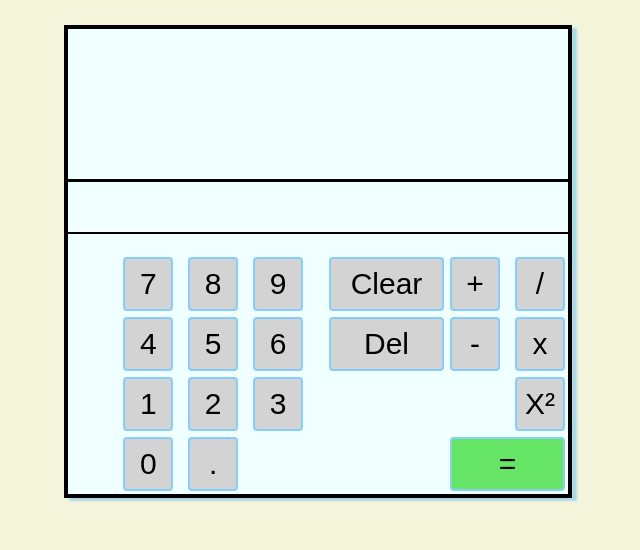
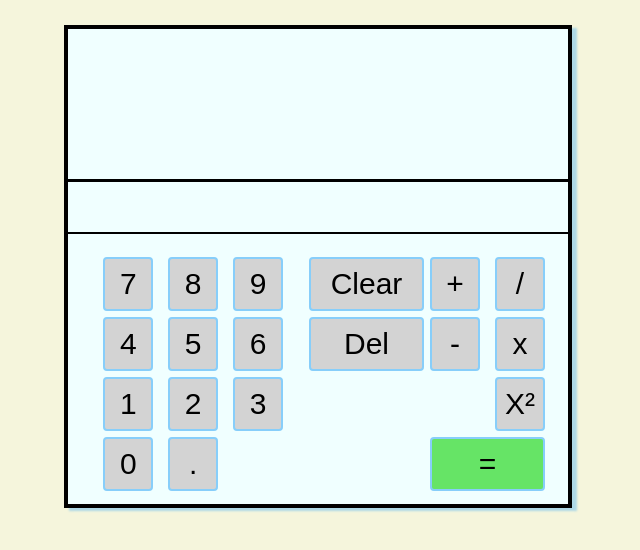
Before and after one commit to Soadaa56/calculator, a plain HTML site: page index.html in a window 1280 px wide. Shown: the whole page, without its empty margins (322-962 px from the left). Drawn offline with Linux system fonts and the light colour scheme.

Commit message:
Margin changes for buttons to align better

```diff
--- a/style.css
+++ b/style.css
@@ -58,6 +58,7 @@ button:hover {
 
 #buttons-container {
     margin-top: 20px;
+    margin-bottom: 10px;
     display: flex;
     justify-content: flex-end;
 }
@@ -72,6 +73,7 @@ button:hover {
 
 #operators {
     text-align: end;
+    margin-right: 20px;
 }
 
 #operators > div.bottom-row > button {
```
